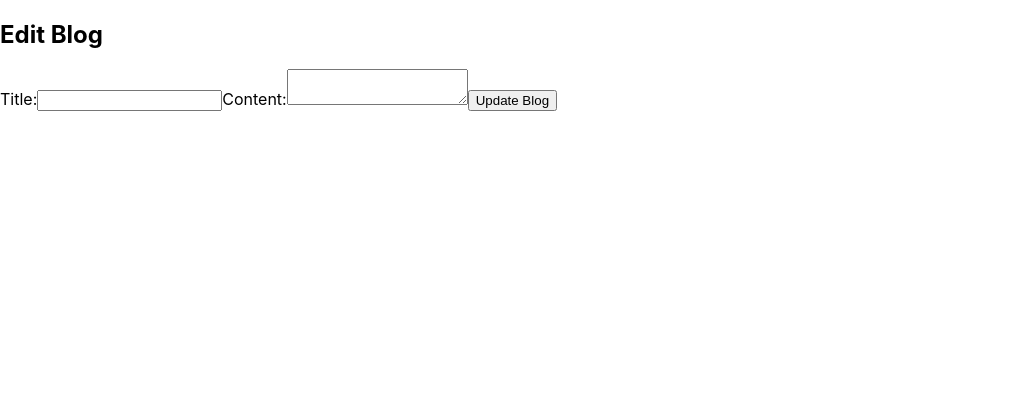
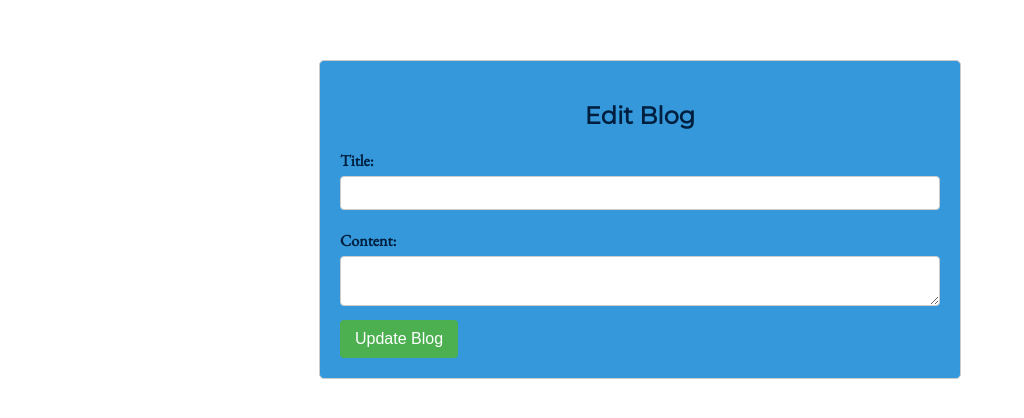
Before and after one commit to chinmayyyyyy/blogging-WebApp, a React (Create React App) app: page /edit/1 in a window 1280 px wide. Shown: the top 418 px of the page, without its empty margins (0-1024 px from the left). Built offline with nearby package versions, Linux system fonts and the light colour scheme; no server answers.

Commit message:
designed edit blog

```diff
--- a/package.json
+++ b/package.json
@@ -5,6 +5,7 @@
   "dependencies": {
     "@emotion/react": "^11.11.3",
     "@emotion/styled": "^11.11.0",
+    "@fortawesome/fontawesome-svg-core": "^6.5.1",
     "@fortawesome/free-solid-svg-icons": "^6.5.1",
     "@fortawesome/react-fontawesome": "^0.2.0",
     "@mui/material": "^5.15.6",
--- a/src/App.js
+++ b/src/App.js
@@ -15,7 +15,7 @@ const App = () => {
         <Route path="/" element={<HomePage />} />
         <Route path="/blog/:id" element={<Blog />} />
         <Route path="/blogs" element={<Blogs />} />
-        <Route path="/write" element={<Write />} />
+        <Route path="dashboard/write" element={<Write />} />
         <Route path="/aboutUs" element={<AboutUs />} />
         <Route path="/dashboard" element={<BlogDashboard />} />
         <Route path="/edit/:blogId" element={<EditBlog />} />
--- /dev/null
+++ b/src/components/AddBlogs.jsx
@@ -0,0 +1,29 @@
+import React, { Component } from 'react';
+import './addBlogs.css';
+import { Link } from 'react-router-dom';
+
+export default class AddBlogs extends Component {
+  render() {
+    return (
+        <div>
+      <div className='addBlogContainer'>
+            <div className="addBlogText">
+                  <h2>Want to add New Blogs ?</h2>
+             </div>
+             <div className='addButton'>
+             <Link to={`write`}>
+                    <button>
+                         +
+                    </button>
+            </Link>
+            </div>
+        <div className='totalInfo'>
+                <h3>
+                    Total Blogs :
+                </h3>
+        </div>
+      </div>
+      </div>
+    )
+  }
+}
--- a/src/components/EditBlog.jsx
+++ b/src/components/EditBlog.jsx
@@ -1,7 +1,7 @@
 import React, { useState, useEffect } from 'react';
 import axios from 'axios';
 import { useParams } from 'react-router-dom'; // Import useParams
-
+import './editBlog.css';
 const EditBlog = () => {
   const { blogId } = useParams(); // Use useParams to get the parameters from the URL
 
@@ -43,7 +43,7 @@ const EditBlog = () => {
   };
 
   return (
-    <div>
+    <div className='editContainer'>
       <h2>Edit Blog</h2>
       <label>Title:</label>
       <input type="text" name="title" value={blogData.title} onChange={handleInputChange} />
--- a/src/components/Footer.jsx
+++ b/src/components/Footer.jsx
@@ -11,7 +11,7 @@ export default class Footer extends Component {
           <img className='logo' src={logo} alt="" />
         </div>
         <h4>
-          Travel Blogging
+        ©  Travel Blogging
         </h4>
       </nav>
     );
--- /dev/null
+++ b/src/components/addBlogs.css
@@ -0,0 +1,19 @@
+.addBlogContainer{
+    margin:40px ;
+    padding:5px;
+    color: #3498db;
+    background-color: white;
+    width: 460px;
+  font-family: 'Montserrat', sans-serif;
+    height: 100px;
+    display: flex;
+}
+.addBlogText{
+    flex: 1;
+}
+.addButton{
+    padding: 20px;
+}
+.totalInfo{
+    flex: 1;
+}
--- /dev/null
+++ b/src/components/editBlog.css
@@ -0,0 +1,50 @@
+.editContainer {
+    max-width: 600px;
+    margin: 60px auto;
+    padding: 20px;
+    border: 1px solid #ccc;
+    border-radius: 5px;
+    background-color: #3498db;
+  }
+
+  .editContainer h2 {
+    font-family: 'Montserrat', sans-serif;
+
+    text-align: center;
+    color: #001f3f;
+  }
+
+  .editContainer label {
+    display: block;
+    margin-top: 10px;
+    font-weight: bold;
+    color: #001f3f;
+    font-family: 'EB Garamond', serif;
+
+  }
+
+  .editContainer input,
+  .editContainer textarea {
+    width: 100%;
+    padding: 8px;
+    margin-top: 5px;
+    margin-bottom: 10px;
+    box-sizing: border-box;
+    border: 1px solid #ccc;
+    border-radius: 4px;
+    font-size: 14px;
+  }
+
+  .editContainer button {
+    background-color: #4caf50;
+    color: #fff;
+    padding: 10px 15px;
+    border: none;
+    border-radius: 4px;
+    cursor: pointer;
+    font-size: 16px;
+  }
+
+  .editContainer button:hover {
+    background-color: #45a049;
+  }
--- a/src/pages/BlogDashboard.jsx
+++ b/src/pages/BlogDashboard.jsx
@@ -3,6 +3,7 @@ import React, { Component } from 'react';
 import axios from 'axios';
 import './BlogDashboard.css';
 import BlogList from '../components/BlogList';
+import AddBlogs from '../components/AddBlogs';
 
 class BlogDashboard extends Component {
   constructor(props) {
@@ -34,6 +35,9 @@ class BlogDashboard extends Component {
     return (
       <div className='dashboard-container'>
         <h1>Hello, Master !..</h1>
+        <div className="addBlogs">
+        <AddBlogs/>
+        </div>
         <div className='displayBlogs'>
           <h4>Edit Blogs</h4>
           {loading ? (
```
Also changed, not shown: 1 other file (tests, documents, lock files or other folders).
